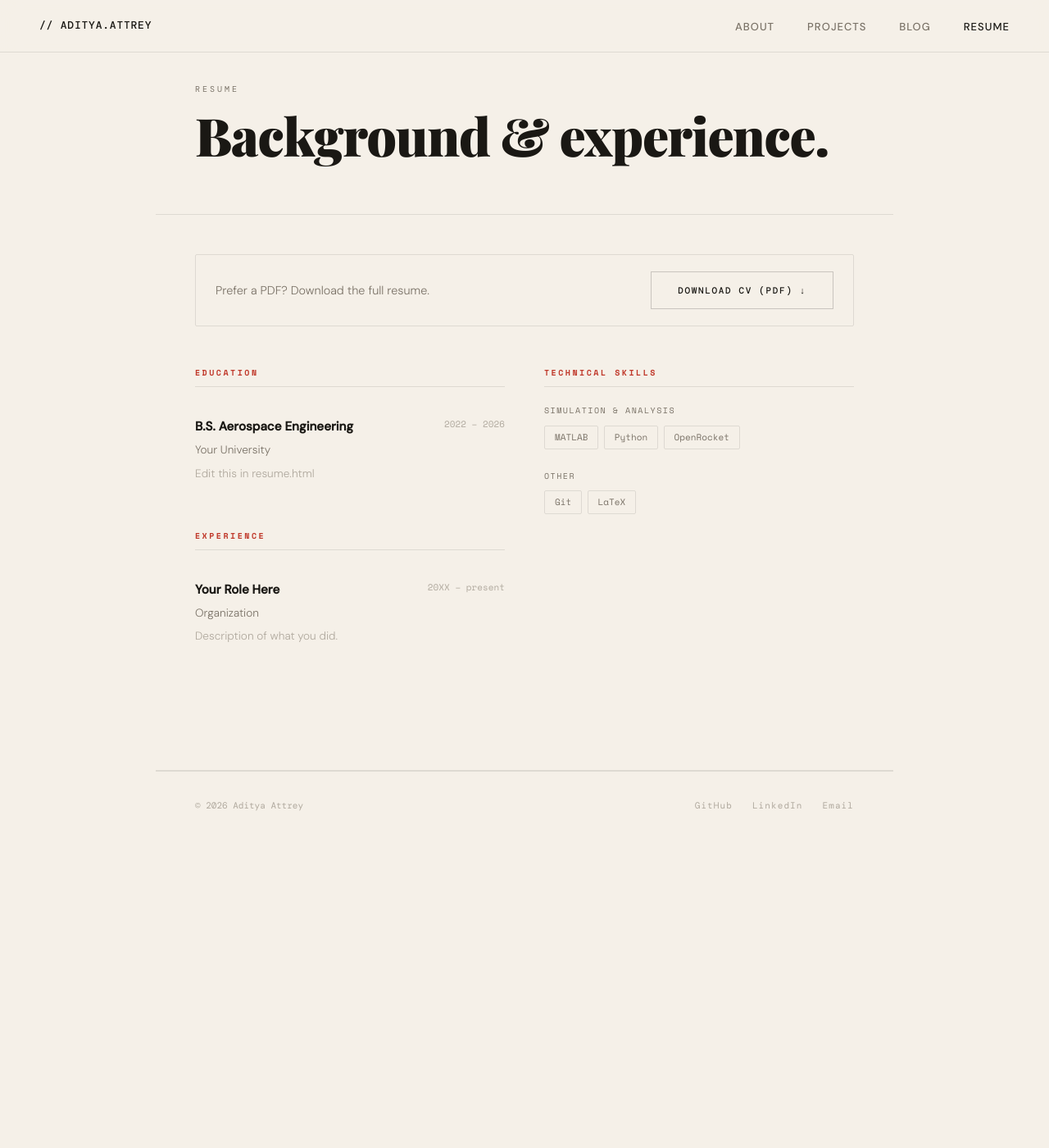
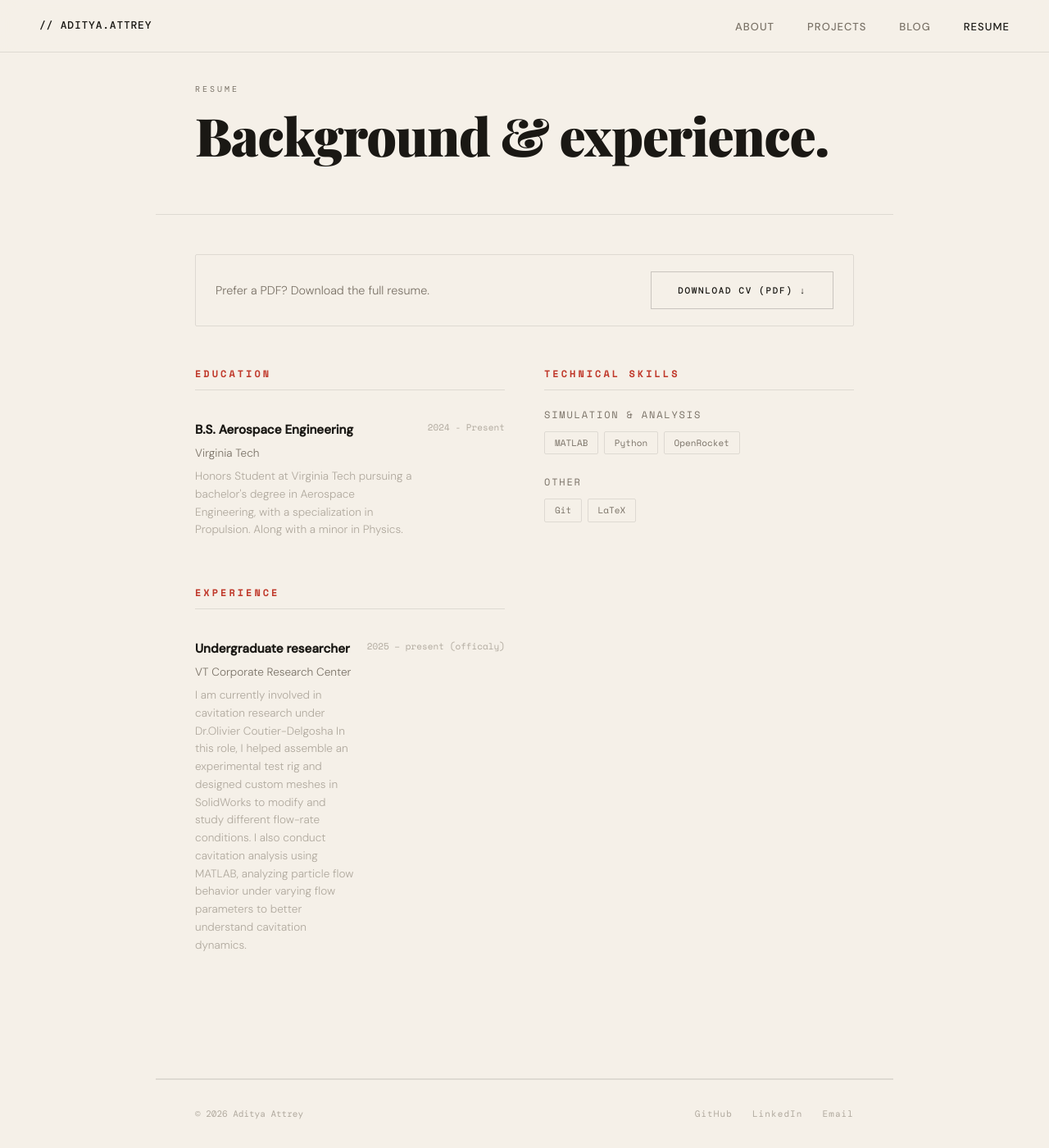
Before and after one commit to FBRDCYB3R/Aero-Blog, a Jekyll site: the page built from resume.html, in a window 1280 px wide and 1400 px high, scrolled down 44 px. Shown: the whole window at 82% size. Built offline with Jekyll 4.4.1, drawn with Linux system fonts in a browser that asks for light colours; some web fonts are replaced; before the commit the page ends 1068 px from its top, so only the background shows below that.

Commit message:
Update resume.html

```diff
--- a/resume.html
+++ b/resume.html
@@ -6,7 +6,7 @@
 <style>
   .resume-grid { display:grid;grid-template-columns:1fr 1fr;gap:3rem; }
   .resume-block { margin-bottom:2.5rem; }
-  .resume-block h3 { font-family:'Space Mono',monospace;font-size:10px;letter-spacing:.25em;text-transform:uppercase;color:var(--accent);margin-bottom:1.25rem;padding-bottom:.5rem;border-bottom:1px solid var(--border); }
+  .resume-block h3 { font-family:'Space Mono',monospace;font-size:12px;letter-spacing:.25em;text-transform:uppercase;color:var(--accent);margin-bottom:1.25rem;padding-bottom:.5rem;border-bottom:1px solid var(--border); }
   .resume-item { display:grid;grid-template-columns:1fr auto;gap:1rem;padding:1rem 0;border-bottom:1px solid rgba(99,179,237,.06); }
   .resume-item:last-child { border-bottom:none; }
   .resume-role { font-weight:600;font-size:.95rem;margin-bottom:.2rem; }
@@ -14,7 +14,7 @@
   .resume-desc { font-size:.85rem;color:var(--dim);margin-top:.4rem;line-height:1.6; }
   .resume-period { font-family:'Space Mono',monospace;font-size:11px;color:var(--dim);white-space:nowrap; }
   .skills-group { margin-bottom:1.5rem; }
-  .skills-group-label { font-family:'Space Mono',monospace;font-size:10px;letter-spacing:.15em;text-transform:uppercase;color:var(--muted);margin-bottom:.6rem; }
+  .skills-group-label { font-family:'Space Mono',monospace;font-size:12px;letter-spacing:.15em;text-transform:uppercase;color:var(--muted);margin-bottom:.6rem; }
   .skills-row { display:flex;flex-wrap:wrap;gap:.4rem; }
   .skill-chip { font-family:'Space Mono',monospace;font-size:11px;padding:4px 12px;background:var(--surface);border:1px solid var(--border);border-radius:2px;color:var(--muted); }
   .download-bar { display:flex;align-items:center;justify-content:space-between;background:var(--surface);border:1px solid var(--border);padding:1.25rem 1.5rem;border-radius:2px;margin-bottom:3rem; }
@@ -40,22 +40,24 @@
         <div class="resume-item">
           <div>
             <div class="resume-role">B.S. Aerospace Engineering</div>
-            <div class="resume-org">Your University</div>
-            <div class="resume-desc">Edit this in resume.html</div>
+            <div class="resume-org">Virginia Tech</div>
+            <div class="resume-desc">Honors Student at Virginia Tech pursuing a bachelor's degree in Aerospace Engineering, with a specialization in Propulsion. Along with a minor in Physics.</div>
           </div>
-          <div class="resume-period">2022 – 2026</div>
+          <div class="resume-period">2024 - Present</div>
         </div>
       </div>
+
+
 
       <div class="resume-block">
         <h3>Experience</h3>
         <div class="resume-item">
           <div>
-            <div class="resume-role">Your Role Here</div>
-            <div class="resume-org">Organization</div>
-            <div class="resume-desc">Description of what you did.</div>
+            <div class="resume-role">Undergraduate researcher</div>
+            <div class="resume-org">VT Corporate Research Center</div>
+            <div class="resume-desc">I am currently involved in cavitation research under Dr.Olivier Coutier-Delgosha In this role, I helped assemble an experimental test rig and designed custom meshes in SolidWorks to modify and study different flow-rate conditions. I also conduct cavitation analysis using MATLAB, analyzing particle flow behavior under varying flow parameters to better understand cavitation dynamics.</div>
           </div>
-          <div class="resume-period">20XX – present</div>
+          <div class="resume-period">2025 – present (officaly)</div>
         </div>
       </div>
     </div>
```
